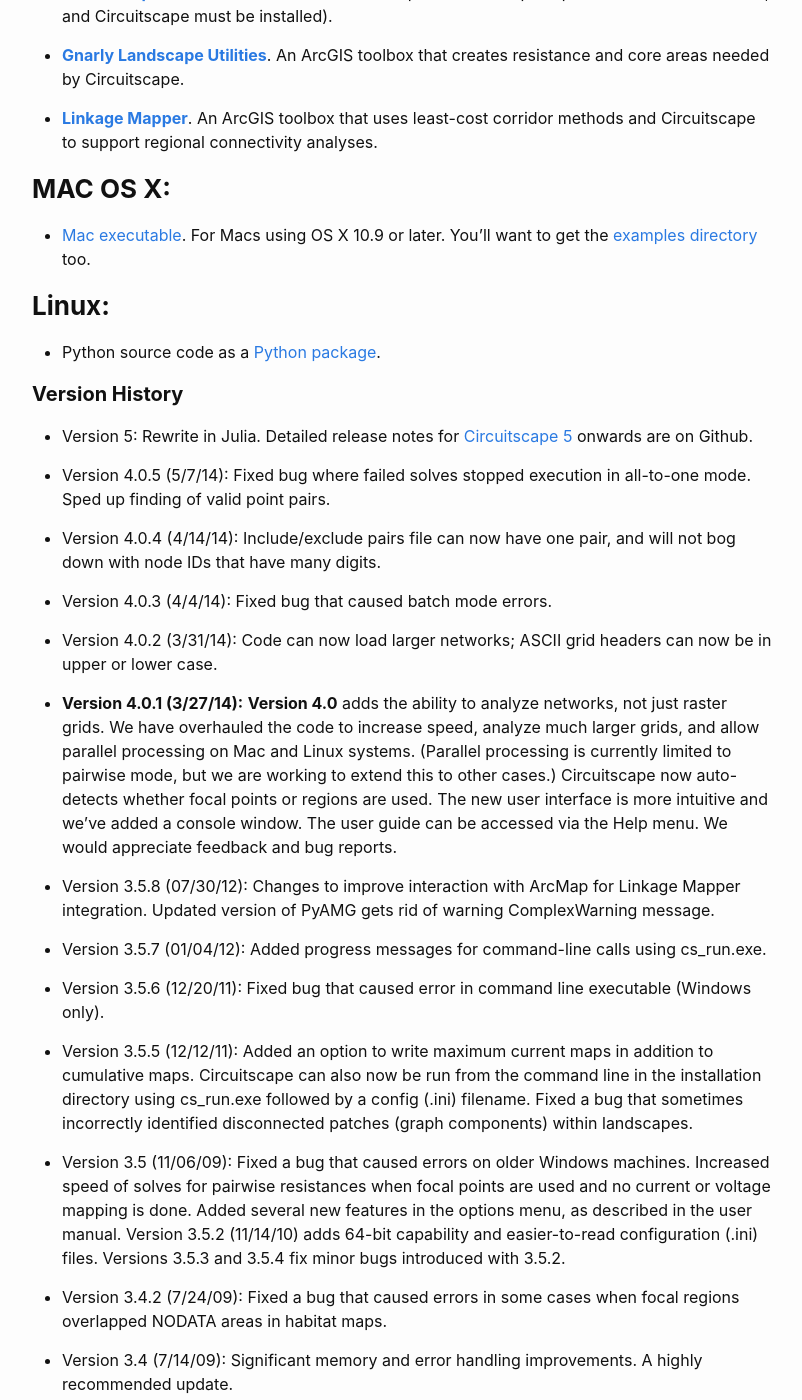
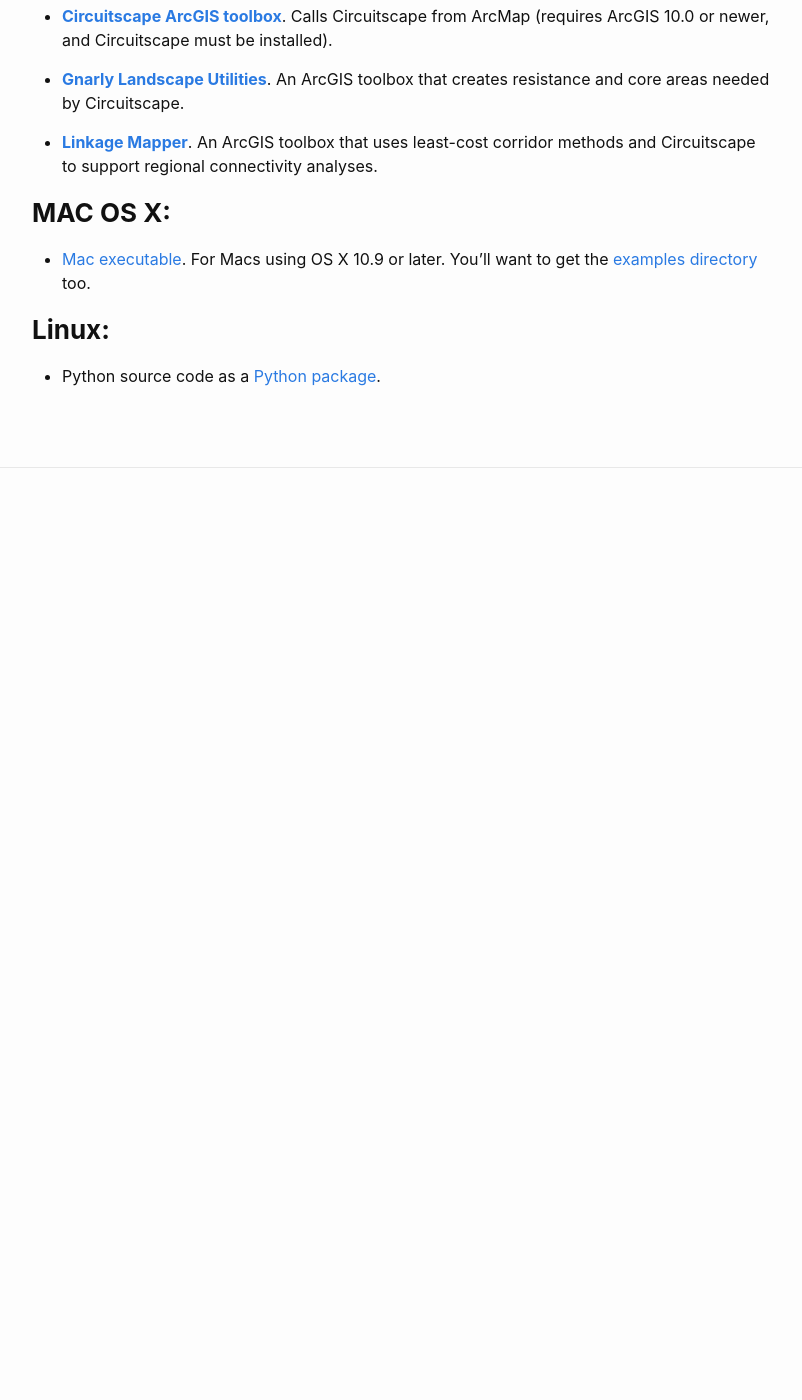
Before and after one commit to Circuitscape/www.circuitscape.org, a Jekyll site: the page built from downloads.md, in a window 1280 px wide and 1400 px high, scrolled down 872 px. Shown: the whole window, without its empty margins (238-1040 px from the left). Built offline with Jekyll 4.4.1, drawn with Linux system fonts in a browser that asks for light colours; after the commit the page ends 1381 px from its top, so only the background shows below that; some of the changed text lies outside the part shown.

Commit message:
Update downloads.md

```diff
--- a/downloads.md
+++ b/downloads.md
@@ -40,53 +40,3 @@
 ### **Linux:**
 
 * Python source code as a [Python package](https://pypi.python.org/pypi/Circuitscape/).
-
-#### **Version History**
-
-* Version 5: Rewrite in Julia. Detailed release notes for [Circuitscape 5](https://github.com/Circuitscape/Circuitscape.jl/releases) onwards are on Github.
-
-* Version 4.0.5 (5/7/14): Fixed bug where failed solves stopped execution in all-to-one mode. Sped up finding of valid point pairs.
-
-* Version 4.0.4 (4/14/14): Include/exclude pairs file can now have one pair, and will not bog down with node IDs that have many digits.
-
-* Version 4.0.3 (4/4/14): Fixed bug that caused batch mode errors.
-
-* Version 4.0.2 (3/31/14): Code can now load larger networks; ASCII grid headers can now be in upper or lower case.
-
-* **Version 4.0.1 (3/27/14):** **Version 4.0** adds the ability to analyze networks, not just raster grids. We have overhauled the code to increase speed, analyze much larger grids, and allow parallel processing on Mac and Linux systems. (Parallel processing is currently limited to pairwise mode, but we are working to extend this to other cases.) Circuitscape now auto-detects whether focal points or regions are used. The new user interface is more intuitive and we've added a console window. The user guide can be accessed via the Help menu. We would appreciate feedback and bug reports.
-
-* Version 3.5.8 (07/30/12): Changes to improve interaction with ArcMap for Linkage Mapper integration. Updated version of PyAMG gets rid of warning ComplexWarning message.
-
-* Version 3.5.7 (01/04/12): Added progress messages for command-line calls using cs_run.exe.
-
-* Version 3.5.6 (12/20/11): Fixed bug that caused error in command line executable (Windows only).
-
-* Version 3.5.5 (12/12/11): Added an option to write maximum current maps in addition to cumulative maps.  Circuitscape can also now be run from the command line in the installation directory using cs_run.exe followed by a config (.ini) filename.  Fixed a bug that sometimes incorrectly identified disconnected patches (graph components) within landscapes.
-
-* Version 3.5 (11/06/09): Fixed a bug that caused errors on older Windows machines.  Increased speed of solves for pairwise resistances when focal points are used and no current or voltage mapping is done.  Added several new features in the options menu, as described in the user manual. Version 3.5.2 (11/14/10) adds 64-bit capability and easier-to-read configuration (.ini) files.  Versions 3.5.3 and 3.5.4 fix minor bugs introduced with 3.5.2.
-
-* Version 3.4.2 (7/24/09): Fixed a bug that caused errors in some cases when focal regions overlapped NODATA areas in habitat maps.
-
-* Version 3.4 (7/14/09): Significant memory and error handling improvements.  A highly recommended update.
-
-* Version 3.3 (5/22/09): Added new “all-to-one” mode for calculating connectivity between each focal patch and all others.  This can be a faster way to produce cumulative current maps among large numbers of focal patches than the pairwise mode, with similar results.
-
-* Version 3.2.1 (5/19/09):  Fixed temporary Windows bug created by 3.2 build.  Mac and Linux were not affected.
-
-* Version 3.2 (5/7/09):  Added new “one-to-all” mode to calculate connectivity between each patch and all others.
-
-* Version 3.1.3[ ](https://www.circuitscape.org/Downloads/Circuitscape-3.0.2-setup.exe)(4/26/09):  Improved memory handling (allowing larger problems to be solved), and improved solver routine.  Fixed bug that produced non-zero current and voltage maps when focal node pairs fell in the same short-circuit region.  Added check to ensure input grids all have same cell size and extent.  Added code that allows remaining pairwise solves to finish even if one fails.
-
-* Version 3.1.1[ ](https://www.circuitscape.org/Downloads/Circuitscape-3.0.2-setup.exe)(4/5/09):  Added statusbar to provide feedback on progress.  Fixed bug that dropped focal regions from analyses in some cases.  Disabled use of GDAL installations for now; we are working on resolving an issue with the GDAL reader.
-
-* Version 3.1[ ](https://www.circuitscape.org/Downloads/Circuitscape-3.0.2-setup.exe)(3/8/09): Circuitscape can now detect and use existing GDAL installations to read grids more quickly.  Improved verification code, minor updates to user interface and error checking.
-
-* Version 3.0.2 (2/16/09): Fixed bug that didn’t allow non-integer cell sizes.  Code now allows missing nodata_value line in grid headers.  Also added checking for valid grid and text list formats.
-
-* Version 3.0.1 (12/11/08): Added batch processing capability. Also added example configuration files to “examples” directory.
-
-* Version 3.0: (12/01/08): First Python-based release. Added functionality, speed, and capacity to analyze large landscapes. Provided as a Windows executable.
-
-* Version 2.5: Matlab version. Requires a Matlab license to run
-
-* Version 2.2: Java version. It’s slow, but works for small landscapes.
```
Also changed, not shown: other parts of downloads.md (+1 -1 lines).
